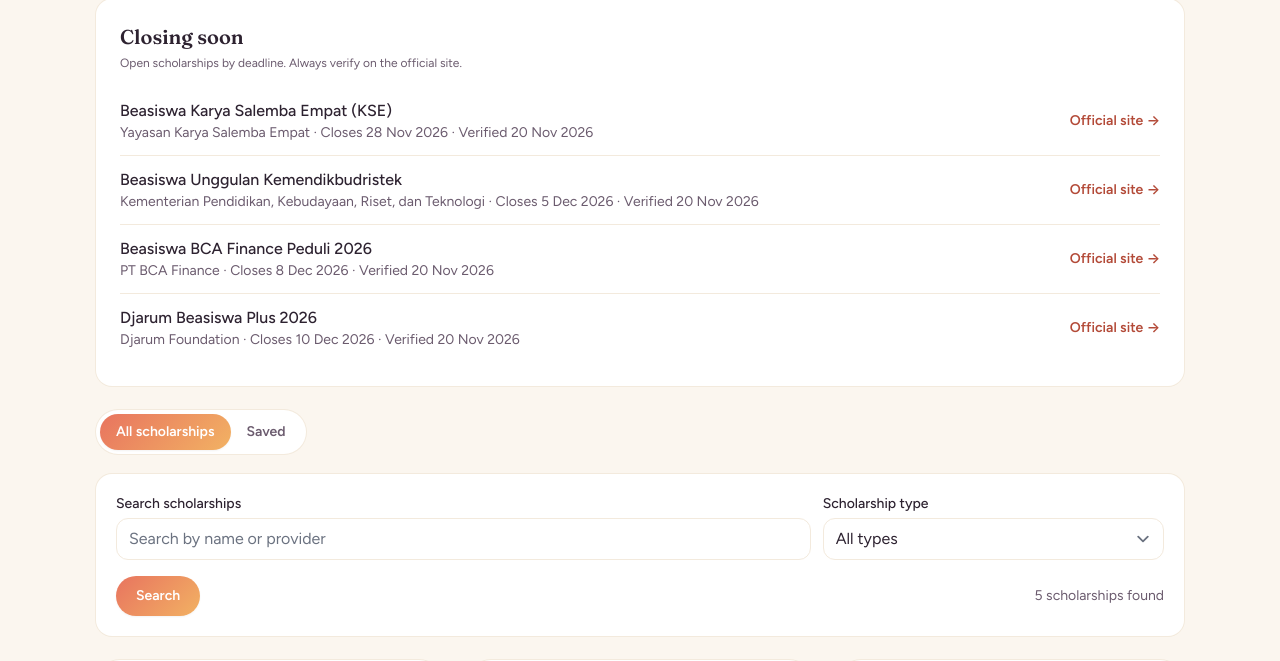
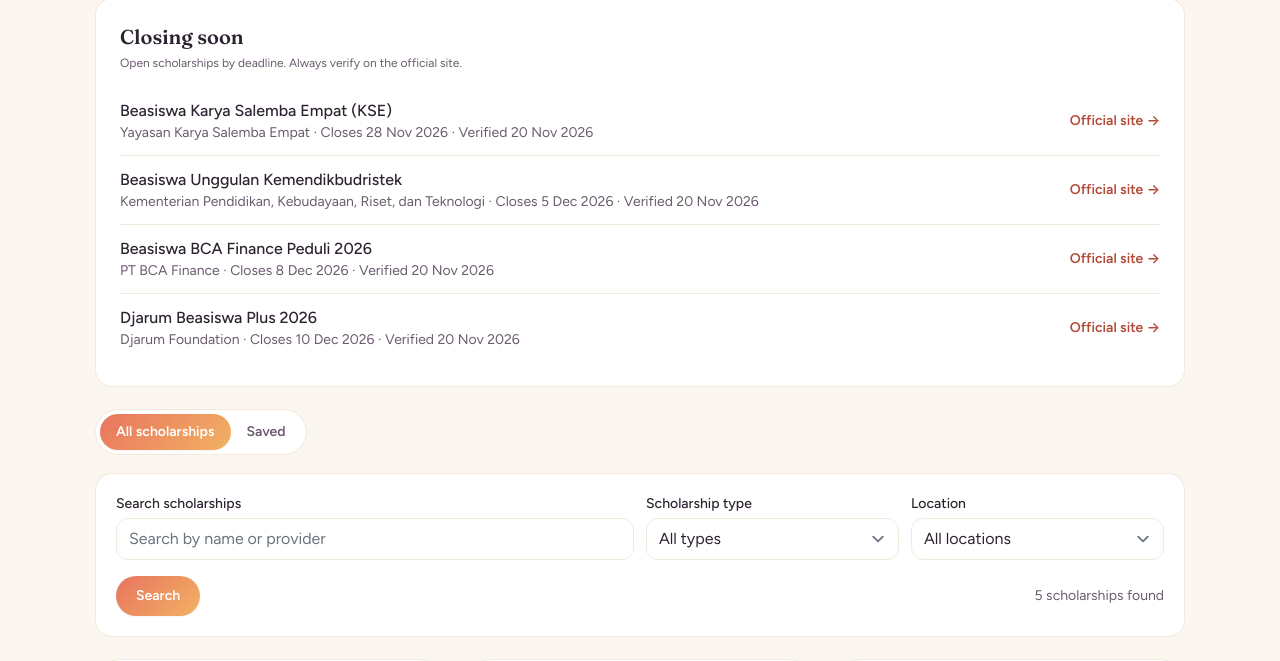
Before and after one commit to abbiesarchive/Qualora, a Laravel app: page /scholarships in a window 1280 px wide. Shown: the part 226-887 px from the top of the page. Run offline with Laravel 12, Linux system fonts and the light colour scheme; a user stored in the database is signed in; data comes from the database, SQL or seed files in the repository; data that the repository does not hold is empty; style sheets or scripts are compiled from the project's sources.

Commit message:
filter by location

```diff
--- a/app/Http/Controllers/ScholarshipController.php
+++ b/app/Http/Controllers/ScholarshipController.php
@@ -14,6 +14,7 @@ class ScholarshipController extends Controller
             'search' => ['nullable', 'string', 'max:100'],
             'type' => ['nullable', 'in:full,partial'],
             'category' => ['nullable', 'string', 'max:50'],
+            'location' => ['nullable', 'in:domestic,abroad'],
             'view' => ['nullable', 'in:all,saved'],
         ]);
 
@@ -49,6 +50,9 @@ class ScholarshipController extends Controller
             })
             ->when($filters['category'] ?? null, function ($query, string $category) {
                 $query->where('scholarship_category', $category);
+            })
+            ->when($filters['location'] ?? null, function ($query, string $location) {
+                $query->where('is_abroad', $location === 'abroad');
             })
             ->withExists([
                 'savedBy as is_saved' => fn ($query) => $query->where('user_id', $request->user()->getKey()),
--- a/resources/views/scholarships/index.blade.php
+++ b/resources/views/scholarships/index.blade.php
@@ -65,7 +65,7 @@
 
         <form method="GET" action="{{ route('scholarships.index') }}" class="rounded-2xl bg-white ring-1 ring-cream-dark p-4 sm:p-5">
             <input type="hidden" name="view" value="{{ $filters['view'] ?? 'all' }}">
-            <div class="grid gap-3 sm:grid-cols-2 lg:grid-cols-3">
+            <div class="grid gap-3 sm:grid-cols-2 lg:grid-cols-4">
                 <label class="sm:col-span-2">
                     <span class="block text-sm font-medium text-ink mb-1">Search scholarships</span>
                     <input
@@ -86,13 +86,22 @@
                     </select>
                 </label>
 
+                <label>
+                    <span class="block text-sm font-medium text-ink mb-1">Location</span>
+                    <select name="location" class="w-full rounded-xl border-cream-dark bg-white text-ink focus:border-brand-500 focus:ring-brand-500">
+                        <option value="">All locations</option>
+                        <option value="domestic" @selected(($filters['location'] ?? '') === 'domestic')>Domestic</option>
+                        <option value="abroad" @selected(($filters['location'] ?? '') === 'abroad')>Abroad</option>
+                    </select>
+                </label>
+
             </div>
 
             <div class="mt-4 flex flex-wrap items-center gap-3">
                 <button type="submit" class="inline-flex items-center justify-center rounded-full bg-aura-gradient px-5 py-2.5 text-sm font-semibold text-white shadow-sm hover:brightness-105 focus:outline-none focus:ring-2 focus:ring-brand-500 focus:ring-offset-2">
                     Search
                 </button>
-                @if (! empty($filters['search']) || ! empty($filters['type']))
+                @if (! empty($filters['search']) || ! empty($filters['type']) || ! empty($filters['location']))
                     <a href="{{ route('scholarships.index', ($filters['view'] ?? 'all') === 'saved' ? ['view' => 'saved'] : []) }}" class="text-sm font-semibold text-brand-700 hover:text-brand-900">Clear filters</a>
                 @endif
                 <p class="text-sm text-ink-soft sm:ms-auto">
```
Also changed, not shown: tests/Feature/ScholarshipListTest.php (+22 -0 lines).
